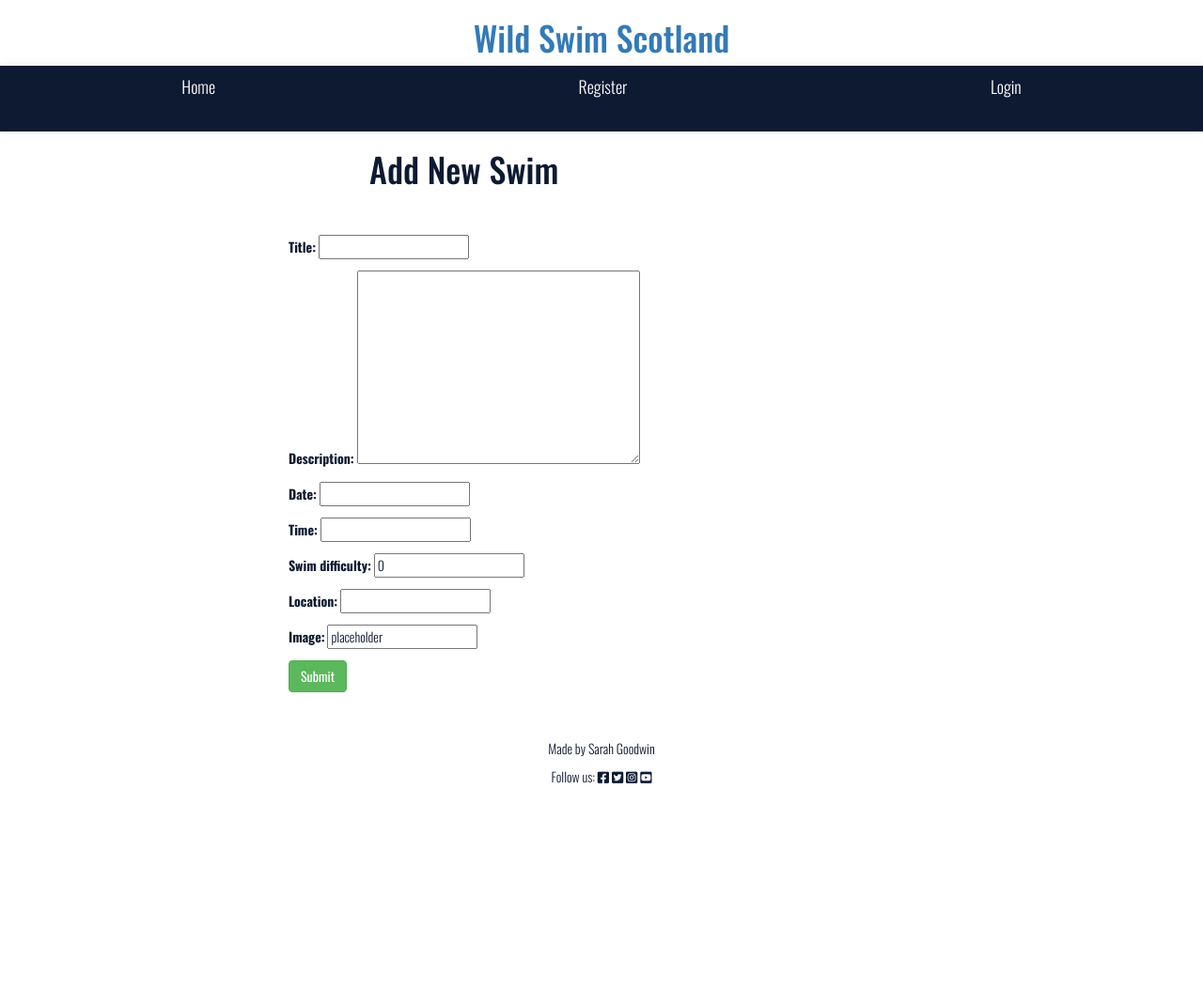
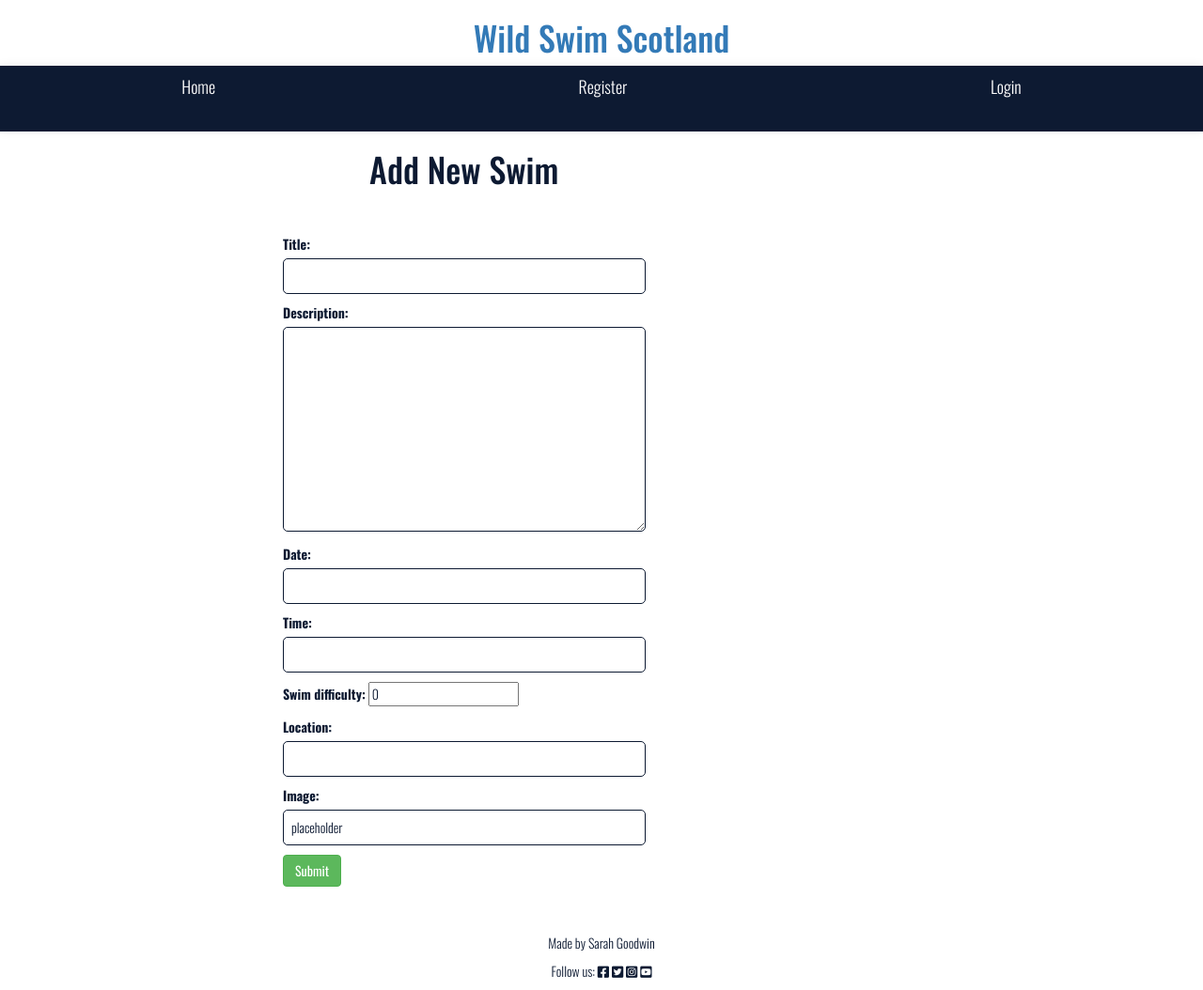
Before and after one commit to sarahgoodwin93/wild-swim-scotland, a Django app: page /swim/add in a window 1280 px wide. Shown: the whole page at 94% size. Before the commit the page ends 834 px from the top, so only its background shows below. Run offline with Django 4.2, Linux system fonts and the light colour scheme; some libraries are stand-ins or nearby versions.

Commit message:
(CSS/add_swim.html) adjust style for add swim form

```diff
--- a/static/css/style.css
+++ b/static/css/style.css
@@ -204,6 +204,27 @@ footer {
     margin-bottom: 50px;
 }
 
+.add-swim-form label {
+    margin-bottom: 5px;
+}
+
+.add-swim-form input[type="text"],
+.add-swim-form input[type="date"],
+.add-swim-form input[type="time"],
+.add-swim-form input[type="number"]
+.add-swim-form select,
+.add-swim-form textarea {
+    width: 100%;
+    padding: 8px;
+    border: 1px solid;
+    border-radius: 5px;
+    box-sizing: border-box;
+}
+
+.add-swim-form textarea {
+    resize: vertical;
+}
+
 /* Log out page */
 
 .log-out-page {
```
Also changed, not shown: README.md.
